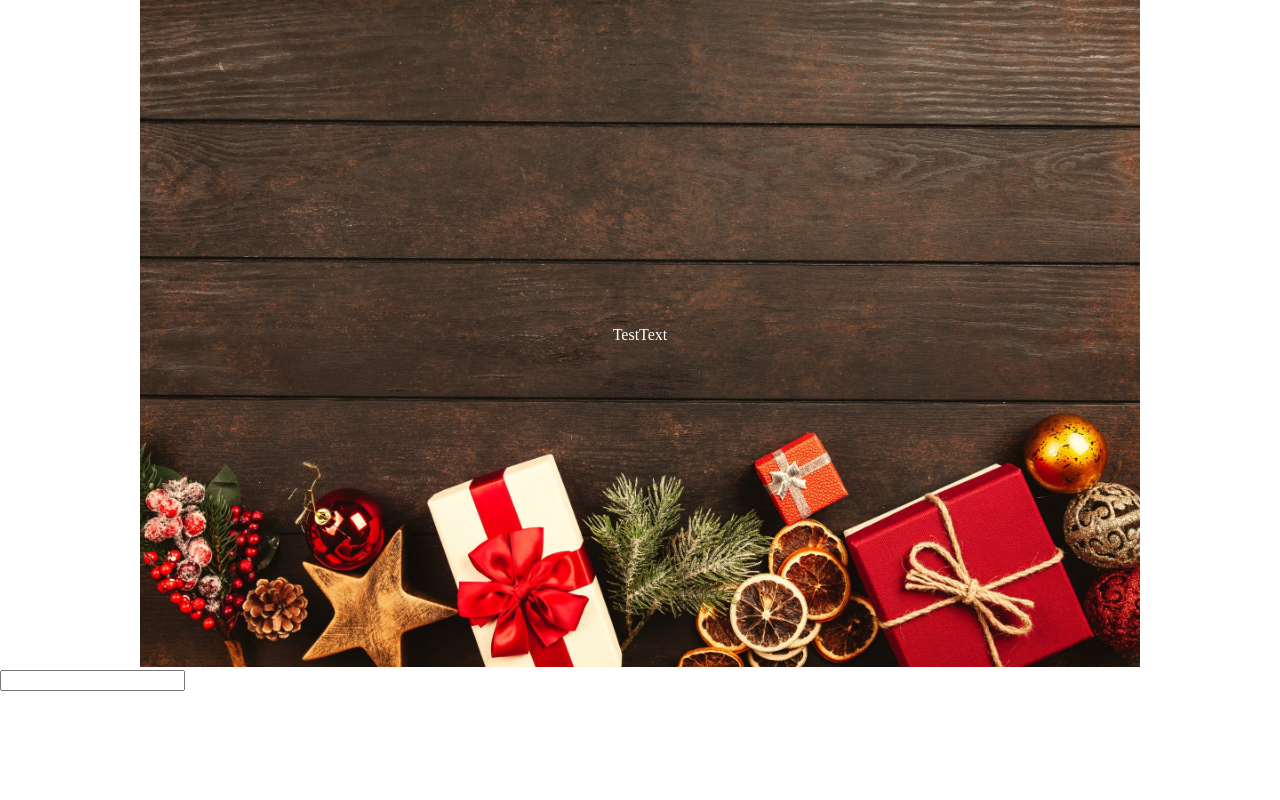
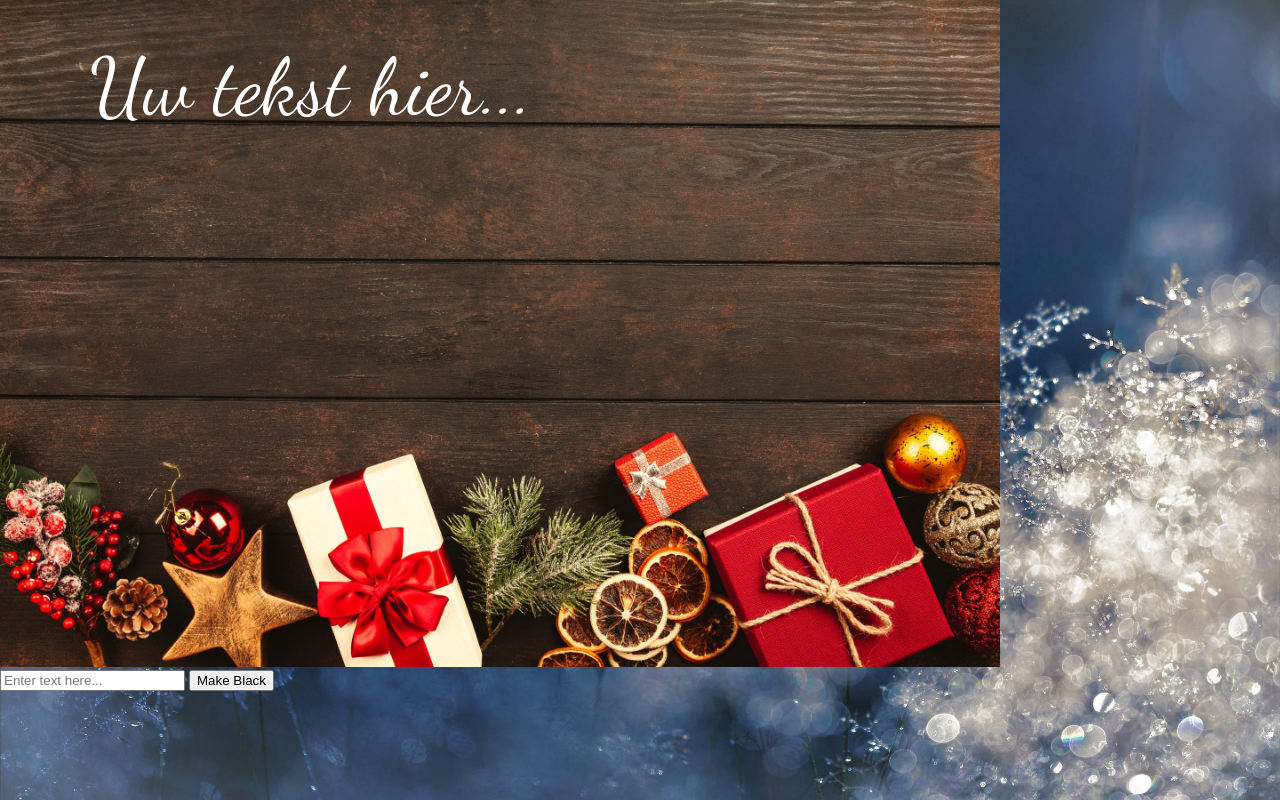
Before and after one commit to draZer0/ChristmasCardMaker, a plain HTML site: page index.html in a window 1280 px wide. Drawn offline with Linux system fonts and the light colour scheme; a web font is replaced by a local one.

Commit message:
last update

```diff
--- a/css/stylesheet.scss
+++ b/css/stylesheet.scss
@@ -4,21 +4,28 @@ html, body {
   margin: 0;
   padding: 0;
   font-family: 'Jomolhari', serif;
+  background-image: url(../img/bg.jpeg);
+  background-position: center center;
+  background-repeat: no-repeat;
+  background-attachment: fixed;
+  background-size: cover;
 }
 
 .featured-card {
+
   position: relative;
-  text-align: center;
   color: white;
 
   &__image {
-    max-width: 1000px;
+    width: 1000px;
   }
 
   &__text {
     position: absolute;
-    top: 50%;
-    left: 50%;
-    transform: translate(-50%, -50%);
+    font-family: 'Dancing Script', cursive;
+    font-size: 5em;
+    top: 7%;
+    left: 7%;
+    color: #fff;
   }
 }
--- a/index.html
+++ b/index.html
@@ -5,12 +5,12 @@ font-family: 'Dancing Script', cursive;
 -->
 
 <!DOCTYPE html>
-<html lang="en">
+<html lang="nl">
   <head>
     <meta charset="UTF-8">
     <meta name="viewport" content="width=device-width, initial-scale=1.0">
     <meta http-equiv="X-UA-Compatible" content="ie=edge">
-    <title>Christmas Card Maker</title>
+    <title>Kert kaarten laten maken online</title>
     <link href="https://fonts.googleapis.com/css?family=Dancing+Script|Jomolhari|Open+Sans&display=swap" rel="stylesheet">
     <link rel="shortcut icon" href="img/favicon.ico" />
     <link rel="stylesheet" href="css/stylesheet.css">
@@ -19,16 +19,26 @@ font-family: 'Dancing Script', cursive;
   </head>
   <body>
 
+
     <nav>
 
     </nav>
 
     <main>
-      <div class="featured-card">
-        <img class="featured-card__image" id="js--image" src="img/featured_card_1.jpeg" alt="">
-        <div class="featured-card__text" id="js--text">TestText</div>
-      </div>
-      <input type="text" name="" value="">
+
+      <section class="featured">
+        <div class="featured-card">
+          <img class="featured-card__image" id="js--image" src="img/featured_card_1.jpeg" alt="">
+          <div class="featured-card__text" id="js--text">Uw tekst hier...</div>
+        </div>
+
+        <div class="featured-options">
+          <input type="input" maxlength="40" id="js--input" onkeyup="showMsg()" placeholder="Enter text here...">
+          <input type='button' onclick='makeBlack()' value='Make Black'/>
+        </div>
+
+      </section>
+
     </main>
 
     <footer>
--- a/js/main.js
+++ b/js/main.js
@@ -0,0 +1,10 @@
+showMsg = () => {
+  var userInput = document.getElementById('js--input').value;
+  document.getElementById('js--text').innerHTML = userInput;
+}
+
+makeBlack = () => {
+  var oldHTML = document.getElementById('js--text').innerHTML;
+  var newHTML = "<span style='color:#000'>" + oldHTML + "</span>";
+  document.getElementById('js--text').innerHTML = newHTML;
+}
```
Also changed, not shown: css/stylesheet.css, img/bg.jpeg (added), 1 other file.
